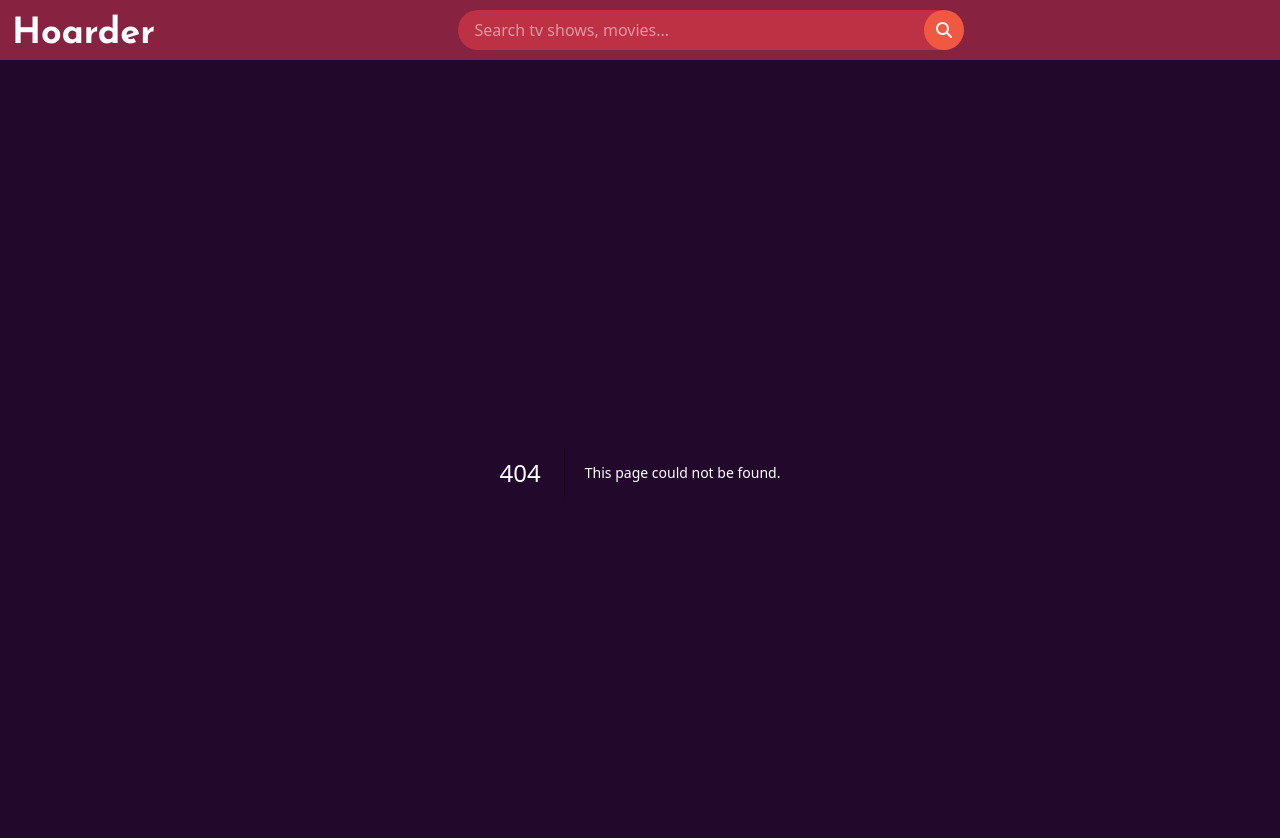
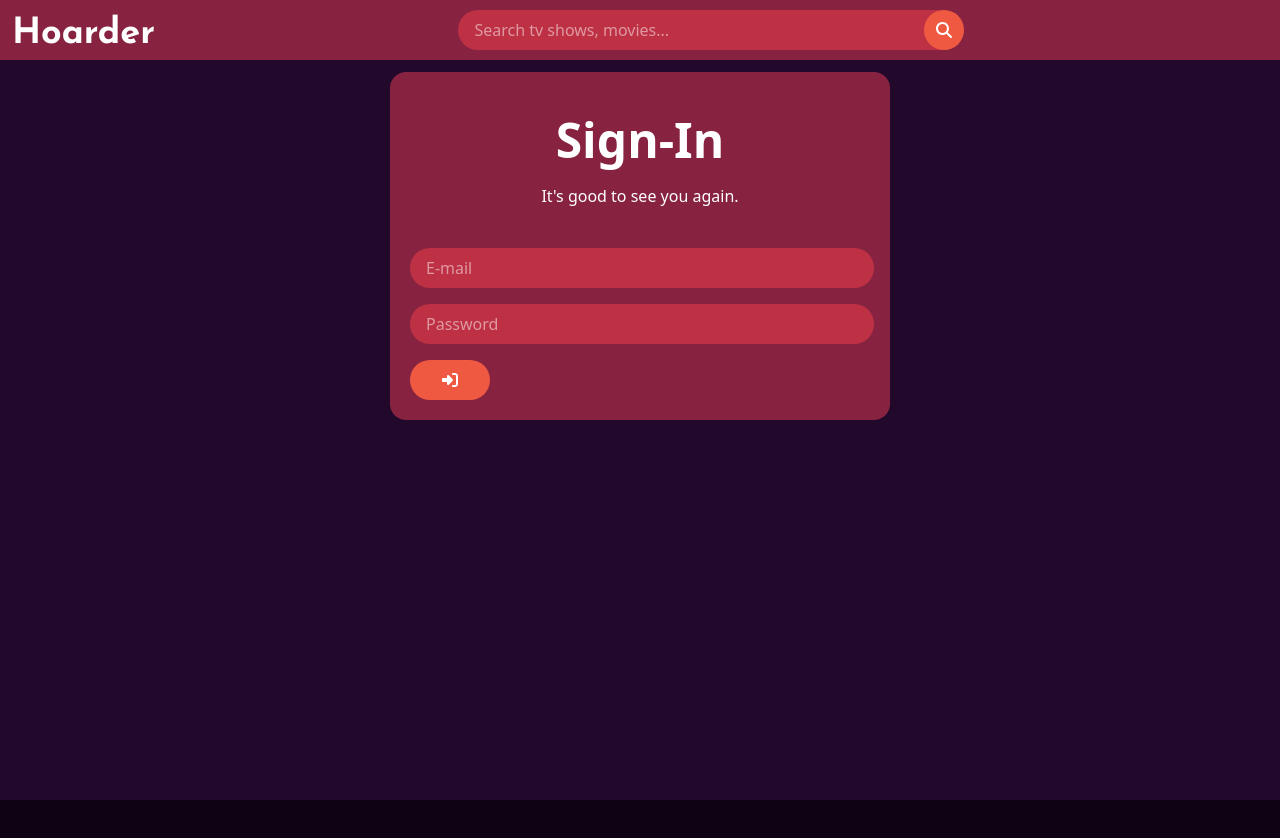
Before and after one commit to gabcasanova/Hoarder, a Next.js app: page /login in a window 1280 px wide. Before the commit this address had no page. Shown: the top 838 px of the page. After the commit the page ends 800 px from the top, so only its background shows below. Built offline with nearby package versions, Linux system fonts and the light colour scheme.

Commit message:
Login page W.I.P.

```diff
--- a/messages/en.json
+++ b/messages/en.json
@@ -1,5 +1,17 @@
 {
   "navbar": {
     "searchbox": "Search tv shows, movies..."
+  },
+  "searchpage": {
+    "results": "Results for:"
+  },
+  "login": {
+    "signin": "Sign-In",
+    "desc": "It's good to see you again.",
+
+    "form": {
+      "email": "E-mail",
+      "password": "Password"
+    }
   }
 }
--- /dev/null
+++ b/src/app/login/page.tsx
@@ -0,0 +1,47 @@
+import { faRightToBracket } from "@fortawesome/free-solid-svg-icons";
+import { FontAwesomeIcon } from "@fortawesome/react-fontawesome";
+import { getTranslations } from "next-intl/server";
+
+export default async function Page() {
+	const t = await getTranslations()
+
+	return (
+		<div className="flex flex-col flex-1 h-full items-center justify-center">
+			<div className="p-3 w-[500px] rounded-2xl bg-hoarder-secondary">
+				{/* Welcome Text */}
+				<div className="m-8 text-white">
+					<h1 className="m-5 text-5xl text-center">
+						<strong>{ t("login.signin") }</strong>
+					</h1>
+					<p className="text-center">{ t("login.desc") }</p>
+				</div>
+
+				{/* Login Form */}
+				<form className="mr-3">
+					{/* Email field */}
+					<input
+						className="hoarderTextbox w-full"
+						type="text"
+						id="email"
+						name="email"
+						placeholder={ t("login.form.email") }
+						autoComplete="off"
+					/>
+					<br />
+
+					{/* Password field */}
+					<input
+						className="hoarderTextbox w-full"
+						type="password"
+						id="password"
+						name="password"
+						placeholder={ t("login.form.password") }
+					/>
+
+					<button className="hoarderButton w-20" type="submit"><FontAwesomeIcon icon={faRightToBracket} /></button>
+				</form>
+			</div>
+
+		</div>
+	);
+}
```
